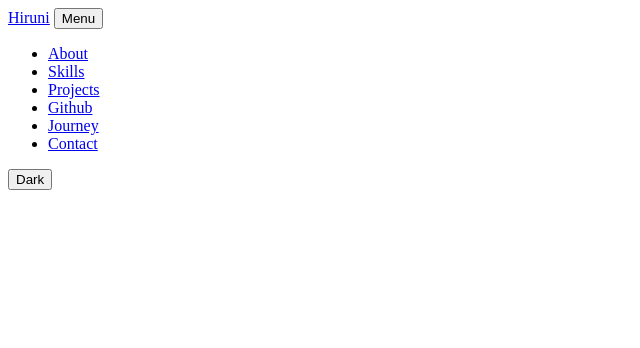
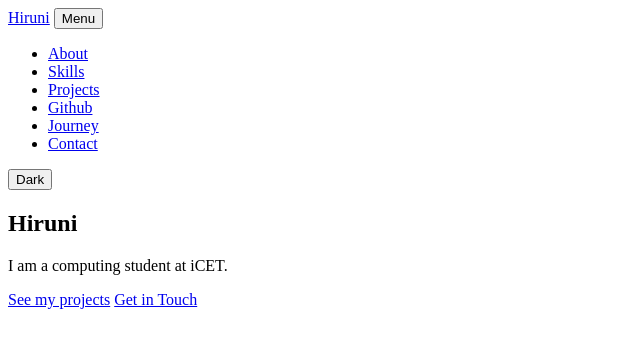
Before and after one commit to hiruni-td/profile-web, a plain HTML site: page index.html in a window 1280 px wide. Shown: the whole page, without its empty margins (0-640 px from the left). Drawn offline with Linux system fonts and the light colour scheme.

Commit message:
add.main

```diff
--- a/index.html
+++ b/index.html
@@ -23,16 +23,23 @@
         </ul>
         <button class="icon-btn" id="themBtn" aria-pressed="false" aria-label="Switch to dark them">Dark</button>
 
-
     </nav>
 
+    <main id="main">
+        <section id="home" class="hero" aria-labelledby="hero-title">
+            <div class="bars" aria-hidden="true"><span></span><span></span><span></span></div>
+            <h1 id="hero-title">Hiruni</h1>
+            <p class="lead">I am a computing student at iCET.</p>
+            <div class="actions">
+                <a class="btn" href="#projects">See my projects</a>
+                <a class="btn ghost" href="#contact">Get in Touch</a>
 
-    </nav>
+            </div>
+            </section>
+
+    </main>
 
 
-
-
-    </nav>
 
 
 
```
